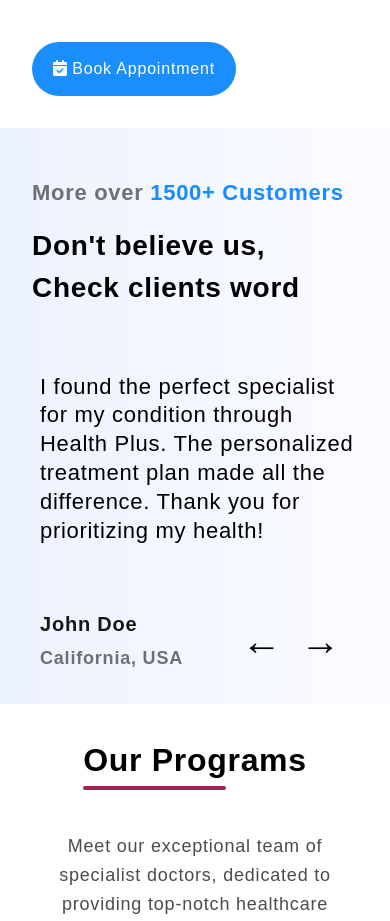
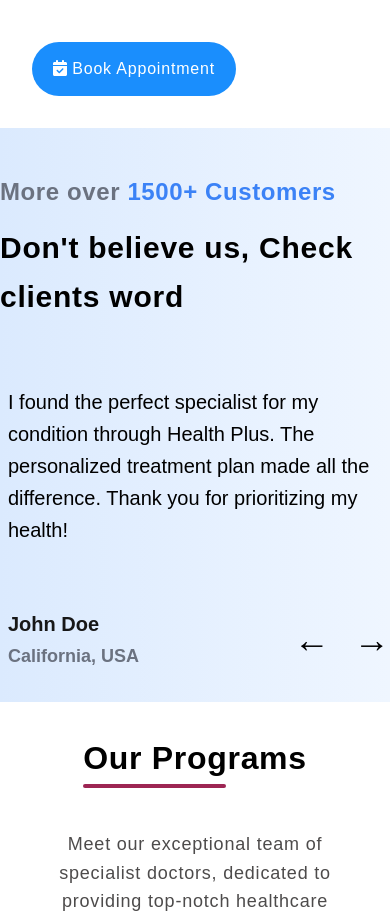
Before and after one commit to TechAyushChauhan/Physiyoga-update, a Next.js app: page / in a window 390 px wide. Shown: the part 4601-5522 px from the top of the page. Built offline with nearby package versions, Linux system fonts and the light colour scheme.

Commit message:
"Refactor FifthPage component: updated imports, removed unnecessary variables, and refactored JSX and CSS to improve code organization and styling."

```diff
--- a/src/app/Pages/HomePages/FifthPage.tsx
+++ b/src/app/Pages/HomePages/FifthPage.tsx
@@ -1,84 +1,67 @@
-'use client';  // Add this at the top of your component
+'use client';
 
-import React, { useState, useEffect } from "react";
-import { customerReviews } from "./Helper/reviews"; // Assume this is a valid import
-import "./Styles/FifthPage.css";
+import React, { useState, useEffect, useCallback } from "react";
+import { customerReviews } from "./Helper/reviews";
 
-// Type definition for a review
 interface Review {
   name: string;
   location: string;
   message: string;
 }
 
-
 const FifthPage: React.FC = () => {
   const reviewsLength = customerReviews.length - 1;
   const [review, setReview] = useState<number>(0);
 
-  let rMessage: string | undefined, rName: string | undefined, rLocation: string | undefined;
+  const backBtnClick = useCallback(() => {
+    setReview((prevReview) => (prevReview <= 0 ? reviewsLength : prevReview - 1));
+  }, [reviewsLength]);
 
-  // Back to previous review
-  const backBtnClick = () => {
-    setReview((prevReview) => (prevReview <= 0 ? reviewsLength : prevReview - 1));
-  };
+  const frontBtnClick = useCallback(() => {
+    setReview((prevReview) => (prevReview >= reviewsLength ? 0 : prevReview + 1));
+  }, [reviewsLength]);
 
-  // Go to next review
-  const frontBtnClick = () => {
-    setReview((prevReview) => (prevReview >= reviewsLength ? 0 : prevReview + 1));
-  };
-
-  // Update reviews based on the current index
-  const handleReviewsUpdation = () => {
-    const reviewMessage: Review = customerReviews[review];
-    rName = reviewMessage.name;
-    rLocation = reviewMessage.location;
-    rMessage = reviewMessage.message;
-  };
-
-  // Automatically change reviews every 6 seconds
   useEffect(() => {
     const interval = setInterval(() => {
       frontBtnClick();
     }, 6000);
 
-    return () => clearInterval(interval); // Clear the interval on component unmount
-  }, []);
+    return () => clearInterval(interval);
+  }, [frontBtnClick]);
 
-  // List review on visit
-  handleReviewsUpdation();
+  const currentReview = customerReviews[review];
 
   return (
-    <div className="review-section" id="reviews">
-      <div className="rw-text-content">
-        <p className="rw-text-title">
-          More over <span className="rw-text-num">1500+ Customers</span>
+    <div className="py-8 flex justify-center items-center gap-6 bg-gradient-to-r from-blue-100 to-blue-50" id="reviews">
+      <div className="w-full">
+        <p className="my-4 text-gray-500 font-bold text-2xl tracking-wide font-rubik">
+          More over <span className="text-blue-500">1500+ Customers</span>
         </p>
-
-        <p className="rw-text-desc">{"Don't believe us, Check clients word"}</p>
-
-        <p className="rw-text-format">
-          <span className="rw-text-quote1">{""}</span>
-          <span className="rw-review">{rMessage}</span>
-          <span className="rw-text-quote2">{''}</span>
+        <p className="my-4 text-black font-bold text-3xl tracking-wide leading-relaxed font-rubik">
+          {"Don't believe us, Check clients word"}
         </p>
-
-        <div className="rw-authors">
-          <div className="rw-names">
-            <p className="rw-reviewer-name">{rName}</p>
-            <p className="rw-reviewer-place">{rLocation}</p>
+        <p className="my-16 flex justify-start items-center relative">
+          <span className="absolute -top-4 -left-6 text-blue-500 font-bold text-4xl font-poppins">“</span>
+          <span className="block ml-2 text-black text-xl leading-8 font-rubik">
+            {currentReview?.message}
+          </span>
+          <span className="absolute -right-4 -bottom-6 text-blue-500 font-bold text-4xl font-poppins">”</span>
+        </p>
+        <div className="ml-2 flex flex-wrap justify-between items-center">
+          <div>
+            <p className="font-poppins text-xl font-bold">{currentReview?.name}</p>
+            <p className="mt-1 text-gray-500 font-bold text-lg">{currentReview?.location}</p>
           </div>
-
-          <div className="rw-btns">
+          <div className="flex">
             <button
-              className="rw-next-btn"
+              className="mr-6 text-black border-none bg-transparent text-4xl cursor-pointer hover:text-blue-500"
               type="button"
               onClick={backBtnClick}
             >
               ←
             </button>
             <button
-              className="rw-next-btn"
+              className="text-black border-none bg-transparent text-4xl cursor-pointer hover:text-blue-500"
               type="button"
               onClick={frontBtnClick}
             >
--- a/src/app/Pages/HomePages/Styles/FifthPage.css
+++ /dev/null
@@ -1,126 +0,0 @@
-.review-section {
-    padding: 32px;
-    display: flex;
-    justify-content: center;
-    align-items: center;
-    gap: 24px;
-    background: linear-gradient(to right, #ECF2FF, #FBFCFF);
-}
-/* Text */
-.rw-text-content {
-    width: 100%;
-}
-.rw-text-title {
-    margin: 16px 0;
-    color: #6F7074;
-    font-family: 'Rubik', sans-serif;
-    font-size: 32px;
-    font-weight: bold;
-    letter-spacing: .7px;
-}
-.rw-text-num {
-    color: #178BFF;
-}
-.rw-text-desc {
-    margin: 16px 0;
-    color: black;
-    font-family: 'Rubik', sans-serif;
-    font-size: 36px;
-    font-weight: bold;
-    letter-spacing: .7px;
-    line-height: 2.6rem;
-}
-.rw-text-format {
-    margin: 64px 0;
-    display: flex;
-    justify-content: flex-start;
-    align-items: center;
-    position: relative;
-}
-.rw-text-quote1 {
-    position: absolute;
-    top: -18px;
-    left: -24px;
-    color: #178BFF;
-    font-family: 'Poppins', sans-serif;
-    font-size: 40px;
-    font-weight: bold;
-    letter-spacing: 2px;
-}
-.rw-text-quote2 {
-    position: absolute;
-    right: -18px;
-    bottom: -24px;
-    color: #178BFF;
-    font-family: 'Poppins', sans-serif;
-    font-size: 40px;
-    font-weight: bold;
-    letter-spacing: 2px;
-}
-.rw-review {
-    display: block;
-    margin: 0 0 0 8px;
-    color: black;
-    font-family: 'Rubik', sans-serif;
-    font-size: 24px;
-    letter-spacing: .7px;
-    line-height: 2.2rem;
-}
-.rw-authors {
-    margin: 0 0 0 8px;
-    display: flex;
-    flex-wrap: wrap;
-    justify-content: space-between;
-    align-items: center;
-}
-.rw-reviewer-name {
-    font-family: 'Poppins', sans-serif;
-    font-size: 24px;
-    font-weight: bold;
-    letter-spacing: .8px;
-}
-.rw-reviewer-place {
-    margin: 6px 0 0 0;
-    color: #6F7074;
-    font-family: 'Rubik', sans-serif;
-    font-size: 18px;
-    font-weight: bold;
-    letter-spacing: .8px;
-}
-/* Buttons */
-.rw-next-btn {
-    margin: 0 24px 0 0;
-    color: black;
-    border: 1px solid transparent;
-    background-color: transparent;
-    outline: transparent;
-    font-size: 48px;
-    cursor: pointer;
-}
-.rw-next-btn:hover {
-    color: #178BFF;
-}
-/* Responsive */
-@media screen and (max-width: 700px) {
-    .review-section {
-        letter-spacing: .8px;
-    }
-    .rw-text-title {
-        font-size: 22px;
-    }
-    .rw-text-desc {
-        font-size: 28px;
-    }
-    .rw-review {
-        font-size: 22px;
-        letter-spacing: .7px;
-        line-height: 1.8rem;
-    }
-    .rw-reviewer-name {
-        font-size: 20px;
-    }
-    .rw-next-btn {
-        margin: 0 16px 0 0;
-        font-size: 40px;
-    }
-}
```
